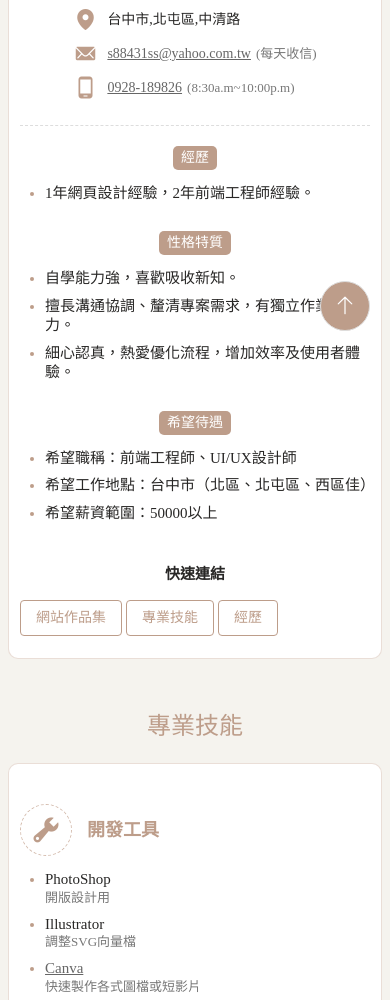
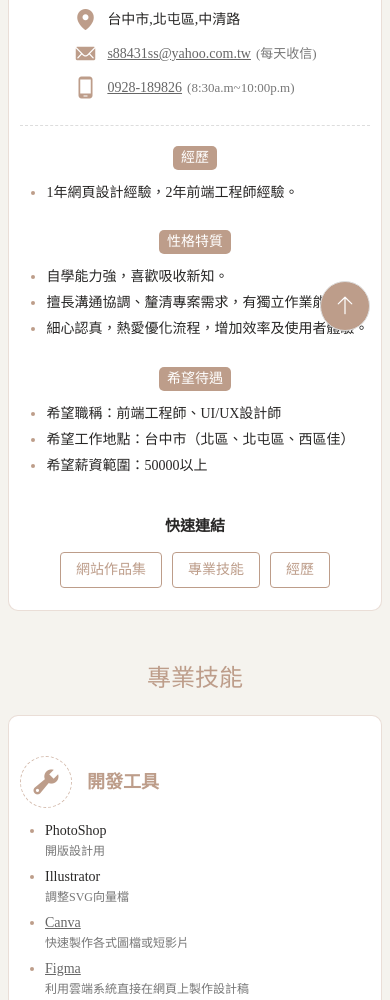
Before and after one commit to Sophia-Ko/2023portfolio, a plain HTML site: page index.html in a window 390 px wide. Shown: the part 493-1493 px from the top of the page. Drawn offline with Linux system fonts and the light colour scheme; files whose address does not match are found by name.

Commit message:
hotfix: 微調RWD

```diff
--- a/scss/_RWD.scss
+++ b/scss/_RWD.scss
@@ -184,5 +184,22 @@ a.btn{font-size: 14px;padding: 10px 15px;}
 h3{font-size: 18px;}
 ul.portfolio-list li .font-box{padding: 20px 10px;}
 .edit-block{border-radius: 10px;}
+.personal ul.btnlist {
+    display: flex;
+    flex-wrap: wrap;
+    justify-content: center;
+    p{width: 100%;}
+    li{
+        margin: 2px 5px;
+    }
+}
+ul.preset li{
+    font-size: 14px;
+    span.note{
+        font-size: 12px;
+        margin-top: 4px;
+        ul > li{font-size: 12px;}
+    }
+}
 
 }
```
Also changed, not shown: css/main.css, dist/style/main.min.css, 2 other files.
